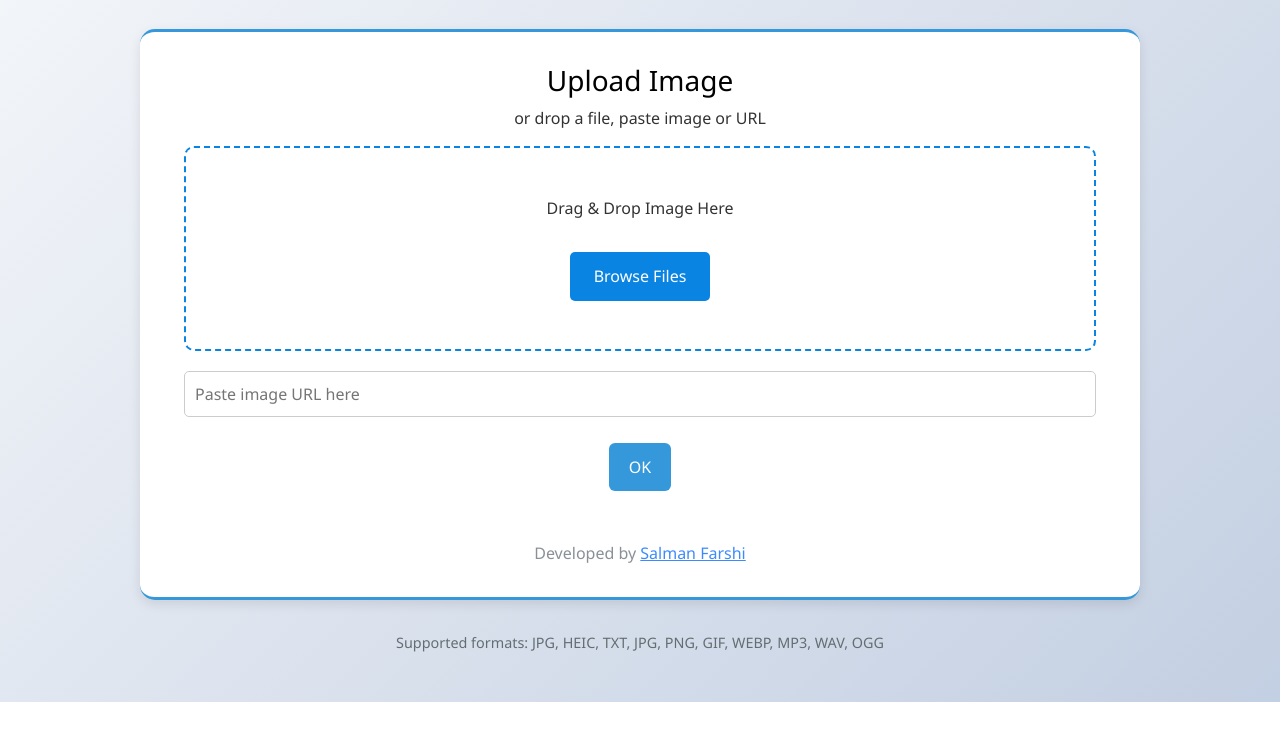
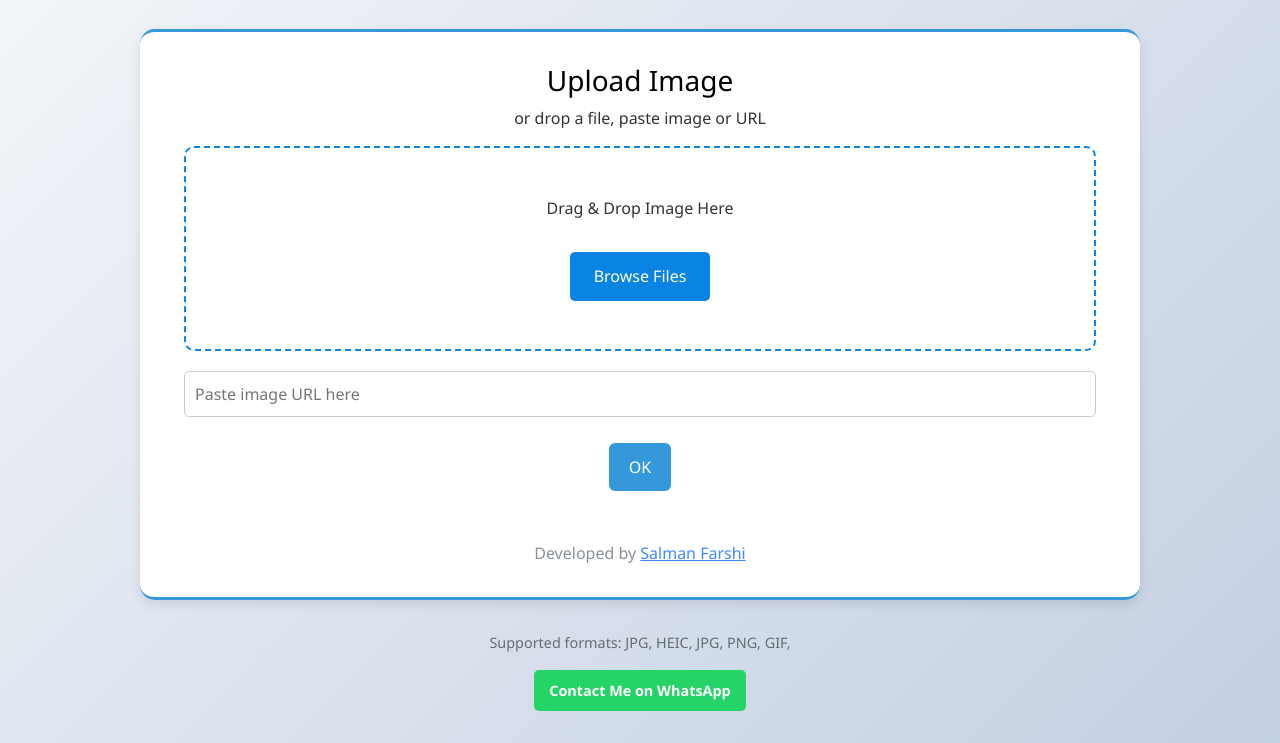
Before and after one commit to salmannsp/removebg, a plain HTML site: page index.html in a window 1280 px wide. Shown: the part 115-858 px from the top of the page. Before the commit the page ends 817 px from the top, so only its background shows below. Drawn offline with nearby package versions, Linux system fonts and the light colour scheme.

Commit message:
Update index.html

```diff
--- a/index.html
+++ b/index.html
@@ -170,6 +170,16 @@
         color: #0984e3;
       }
 
+      .whatsapp-link {
+    display: inline-block;
+    background-color: #25d366;
+    color: white;
+    padding: 10px 15px;
+    border-radius: 5px;
+    text-decoration: none;
+    font-weight: bold;
+}
+
       footer {
         text-align: center;
         margin-top: 2rem;
@@ -327,7 +337,10 @@
       }
     </script>
     <footer>
-      <p>Supported formats: JPG, HEIC, TXT, JPG, PNG, GIF, WEBP, MP3, WAV, OGG</p>
+      <p>Supported formats: JPG, HEIC, JPG, PNG, GIF, </p><a href="https://wa.me/8801766108822?text=Hello,%20I%20have%20a%20question%20regarding%20your%20website."
+   class="whatsapp-link" target="_blank">
+    Contact Me on WhatsApp
+</a>
     </footer>
     </body>
 </html>
```
